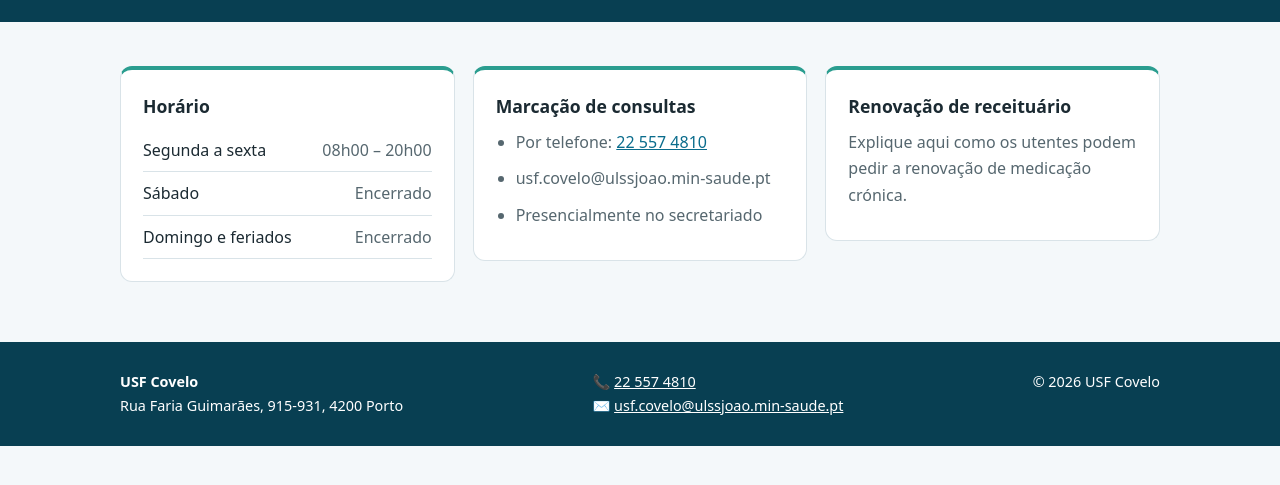
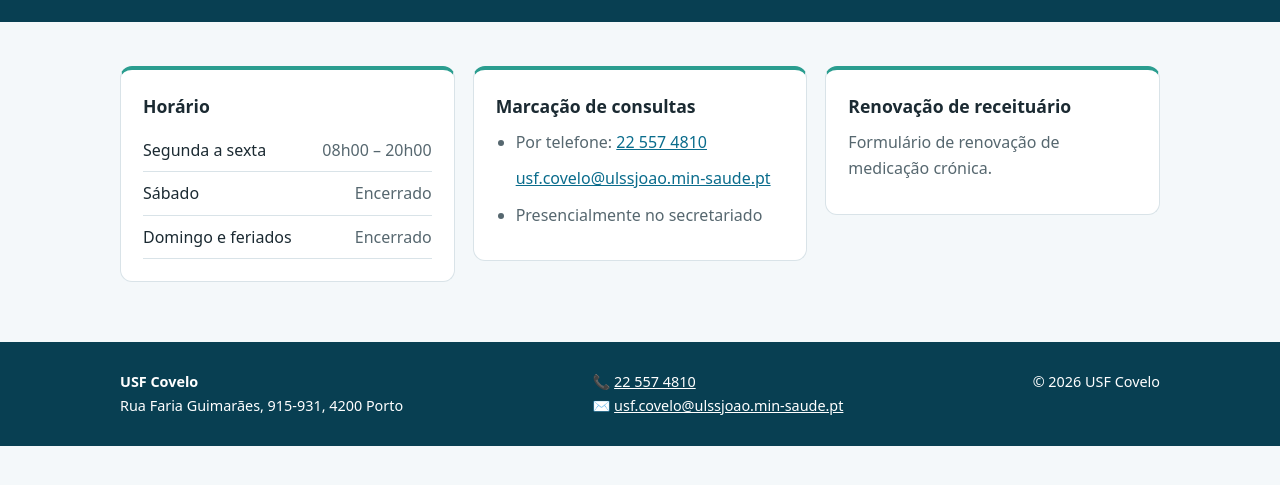
Before and after one commit to USF-Covelo/USF-Covelo.github.io, a plain HTML site: page funcionamento.html in a window 1280 px wide. Shown: the part 209-694 px from the top of the page. Drawn offline with Linux system fonts and the light colour scheme.

Commit message:
Mudança dos médicos

```diff
--- a/funcionamento.html
+++ b/funcionamento.html
@@ -10,9 +10,9 @@
       <table><tr><td>Segunda a sexta</td><td>08h00 – 20h00</td></tr>
       <tr><td>Sábado</td><td>Encerrado</td></tr><tr><td>Domingo e feriados</td><td>Encerrado</td></tr></table></div>
     <div class="card"><h3>Marcação de consultas</h3>
-      <ul><li>Por telefone: <a href="tel:+351225574810">22 557 4810</a></li><li>usf.covelo@ulssjoao.min-saude.pt</li><li>Presencialmente no secretariado</li></ul></div>
+      <ul><li>Por telefone: <a href="tel:+351225574810">22 557 4810</a></li><p><a data-forms href="#">usf.covelo@ulssjoao.min-saude.pt</a></p><li>Presencialmente no secretariado</li></ul></div>
     <div class="card"><h3>Renovação de receituário</h3>
-      <p><!-- EDITAR --> Explique aqui como os utentes podem pedir a renovação de medicação crónica.</p></div>
+      <p><!-- EDITAR --> Formulário de renovação de medicação crónica.</p></div>
   </div>
 </section></main>
 <div id="rodape"></div>
```
Also changed, not shown: contactos.html (+1 -1 lines).
